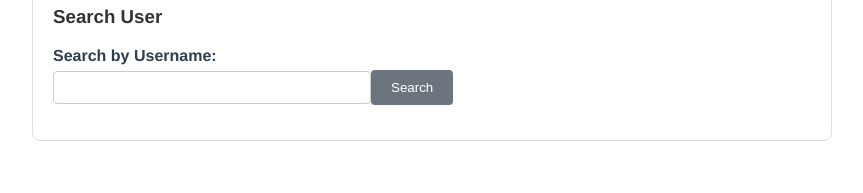
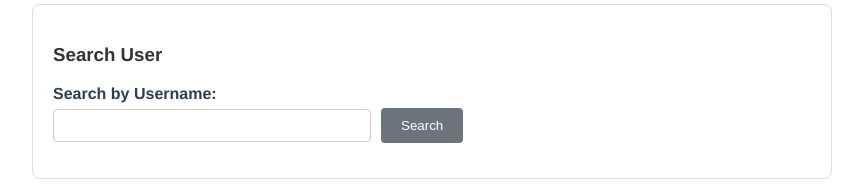
Before and after one commit to chiba1008/DevPlayground, a Vue app in the folder DevPlaygroundFrontEnd/: page /users in a window 1280 px wide. Shown: the part 895-1088 px from the top of the page, without its empty margins (208-1071 px from the left). Built offline with nearby package versions, Linux system fonts and the light colour scheme; no server answers; the HTML template or start-up script is replaced by a standard one.

Commit message:
feat: enhance UserManager and UserManagerView styles for improved layout and usability

```diff
--- a/DevPlaygroundFrontEnd/src/components/UserManager.vue
+++ b/DevPlaygroundFrontEnd/src/components/UserManager.vue
@@ -20,7 +20,7 @@
     <!-- User List -->
     <section class="user-list">
       <h3>All Users</h3>
-      <button @click="loadUsers" :disabled="loading">Refresh Users</button>
+      <button class="all-users-button" @click="loadUsers" :disabled="loading">Refresh Users</button>
       <div v-if="users.length > 0" class="users">
         <div v-for="user in users" :key="user.id" class="user-item">
           <strong>{{ user.username }}</strong> ({{ user.email }})
@@ -34,12 +34,14 @@
       <h3>Search User</h3>
       <div class="form-group">
         <label for="searchUsername">Search by Username:</label>
-        <input
-          id="searchUsername"
-          v-model="searchUsername"
-          type="text"
-        />
-        <button @click="searchUserByUsername" :disabled="loading || !searchUsername.trim()">Search</button>
+        <input id="searchUsername" v-model="searchUsername" type="text" />
+        <button
+          class="search-user-button"
+          @click="searchUserByUsername"
+          :disabled="loading || !searchUsername.trim()"
+        >
+          Search
+        </button>
       </div>
       <div v-if="searchResult" class="search-result">
         <strong>Found:</strong> {{ searchResult.username }} ({{ searchResult.email }})
@@ -122,3 +124,12 @@ onMounted(() => {
   loadUsers()
 })
 </script>
+<style scoped>
+.all-users-button {
+  margin-bottom: 10px;
+}
+
+.search-user-button {
+  margin-left: 10px;
+}
+</style>
--- a/DevPlaygroundFrontEnd/src/styles/global.css
+++ b/DevPlaygroundFrontEnd/src/styles/global.css
@@ -18,8 +18,9 @@ header {
   max-width: 1200px;
   margin: 0 auto;
   display: flex;
-  justify-content: space-between;
+  flex-direction: column;
   align-items: center;
+  gap: 15px;
 }
 
 .header-content h1 {
@@ -59,7 +60,6 @@ button {
   border: none;
   border-radius: 4px;
   cursor: pointer;
-  margin-right: 10px;
 }
 
 main {
@@ -69,11 +69,6 @@ main {
 
 /* Responsive */
 @media (max-width: 768px) {
-  .header-content {
-    flex-direction: column;
-    gap: 15px;
-  }
-
   .main-nav {
     gap: 10px;
   }
--- a/DevPlaygroundFrontEnd/src/views/UserManagerView.vue
+++ b/DevPlaygroundFrontEnd/src/views/UserManagerView.vue
@@ -21,7 +21,7 @@ import UserManager from '../components/UserManager.vue'
 
 .page-header {
   text-align: center;
-  margin-bottom: 30px;
+  margin-bottom: 10px;
   padding: 20px;
   background-color: #f8f9fa;
   border-radius: 8px;
```
